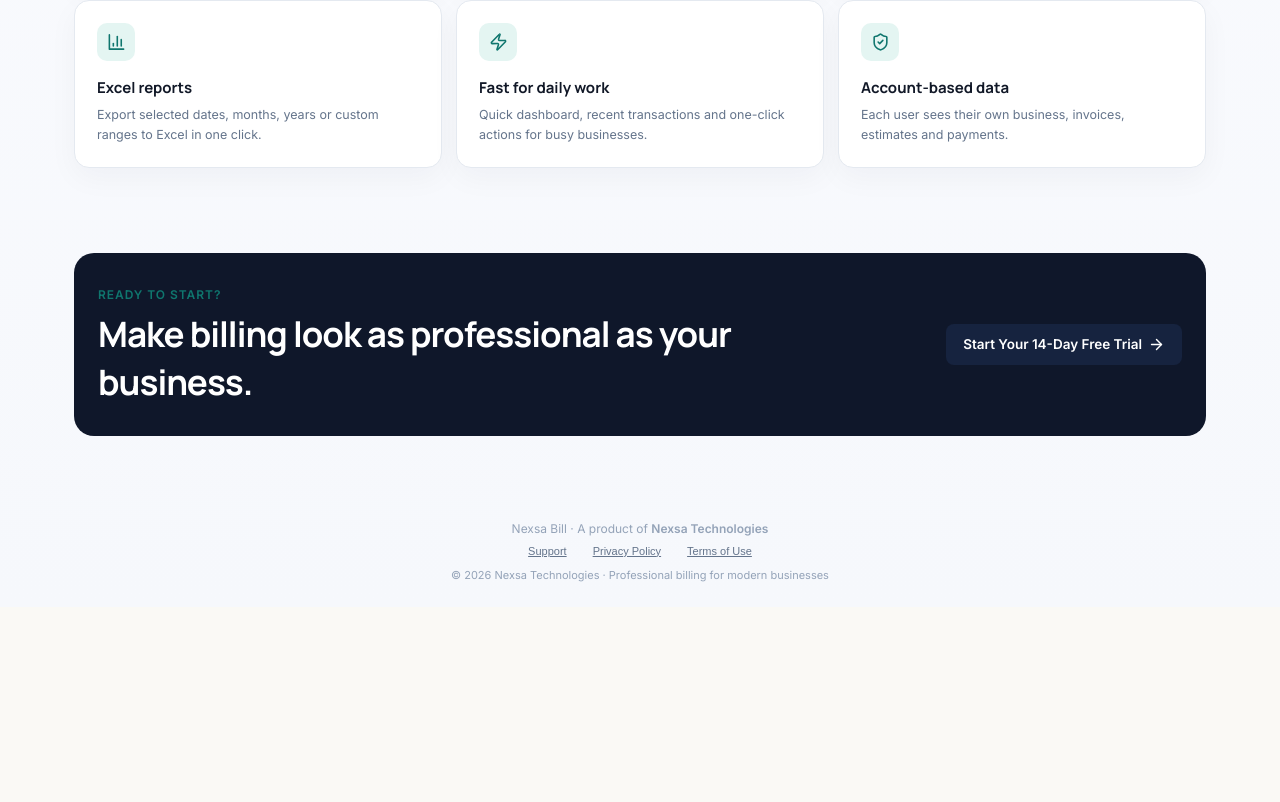
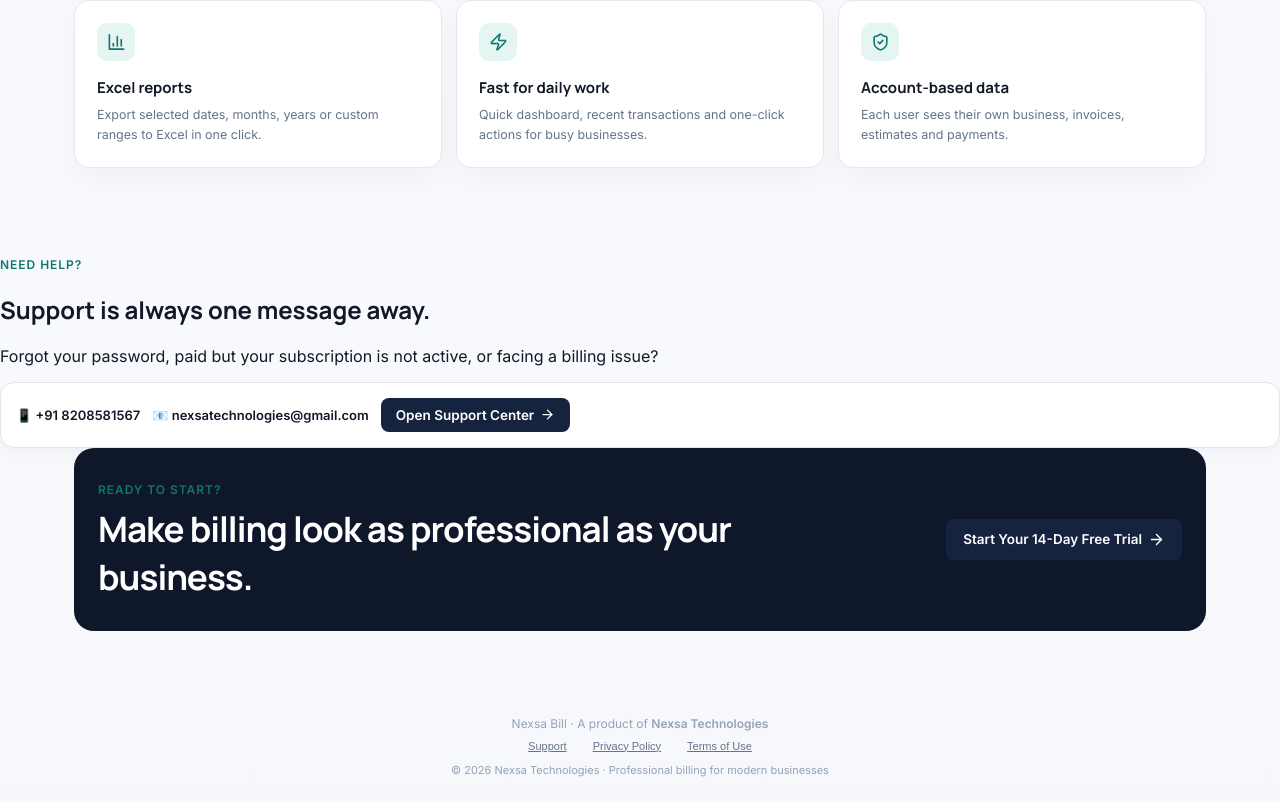
Before and after one commit to vedant313/frontend-bill-book, a React (Vite) app: page / in a window 1280 px wide. Shown: the part 991-1793 px from the top of the page. Before the commit the page ends 1598 px from the top, so only its background shows below. Built offline with nearby package versions, Linux system fonts and the light colour scheme; no server answers.

Commit message:
feat: make support visible on landing page

```diff
--- a/src/components/Landing.jsx
+++ b/src/components/Landing.jsx
@@ -61,6 +61,11 @@ export default function Landing({ onAuthed, onLegal, legalPage }) {
           </div>
         </section>
 
+        <section className="bb-landing-support">
+          <div><div className="bb-section-kicker">Need help?</div><h2>Support is always one message away.</h2><p>Forgot your password, paid but your subscription is not active, or facing a billing issue?</p></div>
+          <div className="bb-support-contact"><b>📱 +91 8208581567</b><b>📧 nexsatechnologies@gmail.com</b><button className="bb-btn bb-btn-primary" onClick={()=>onLegal("support")}>Open Support Center <ArrowRight size={15}/></button></div>
+        </section>
+
         <section className="bb-landing-cta">
           <div><div className="bb-section-kicker">Ready to start?</div><h2>Make billing look as professional as your business.</h2></div>
           <button className="bb-btn bb-btn-primary bb-btn-lg" onClick={() => setAuth("signup")}>Start Your 14-Day Free Trial <ArrowRight size={17}/></button>
```
